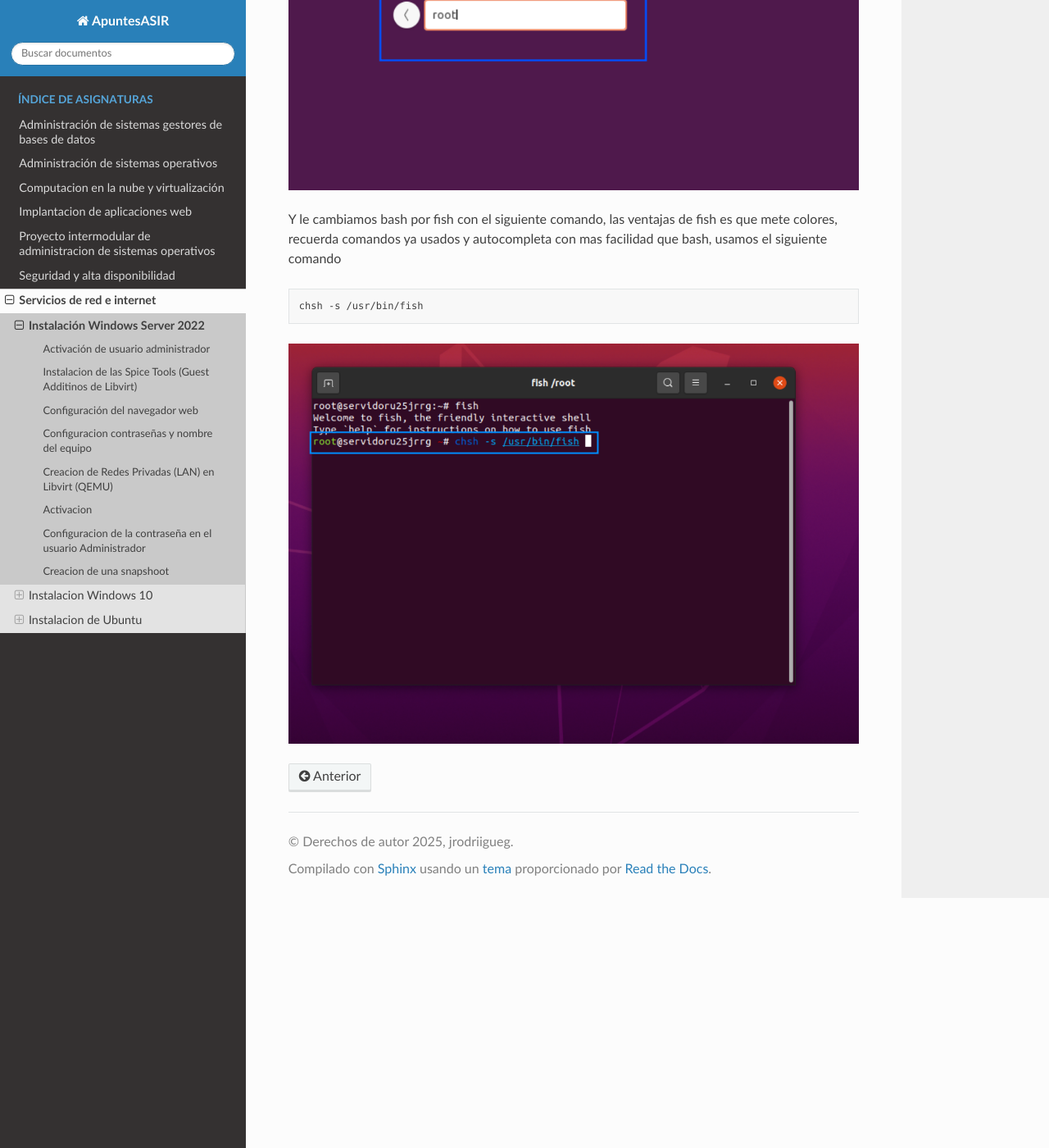
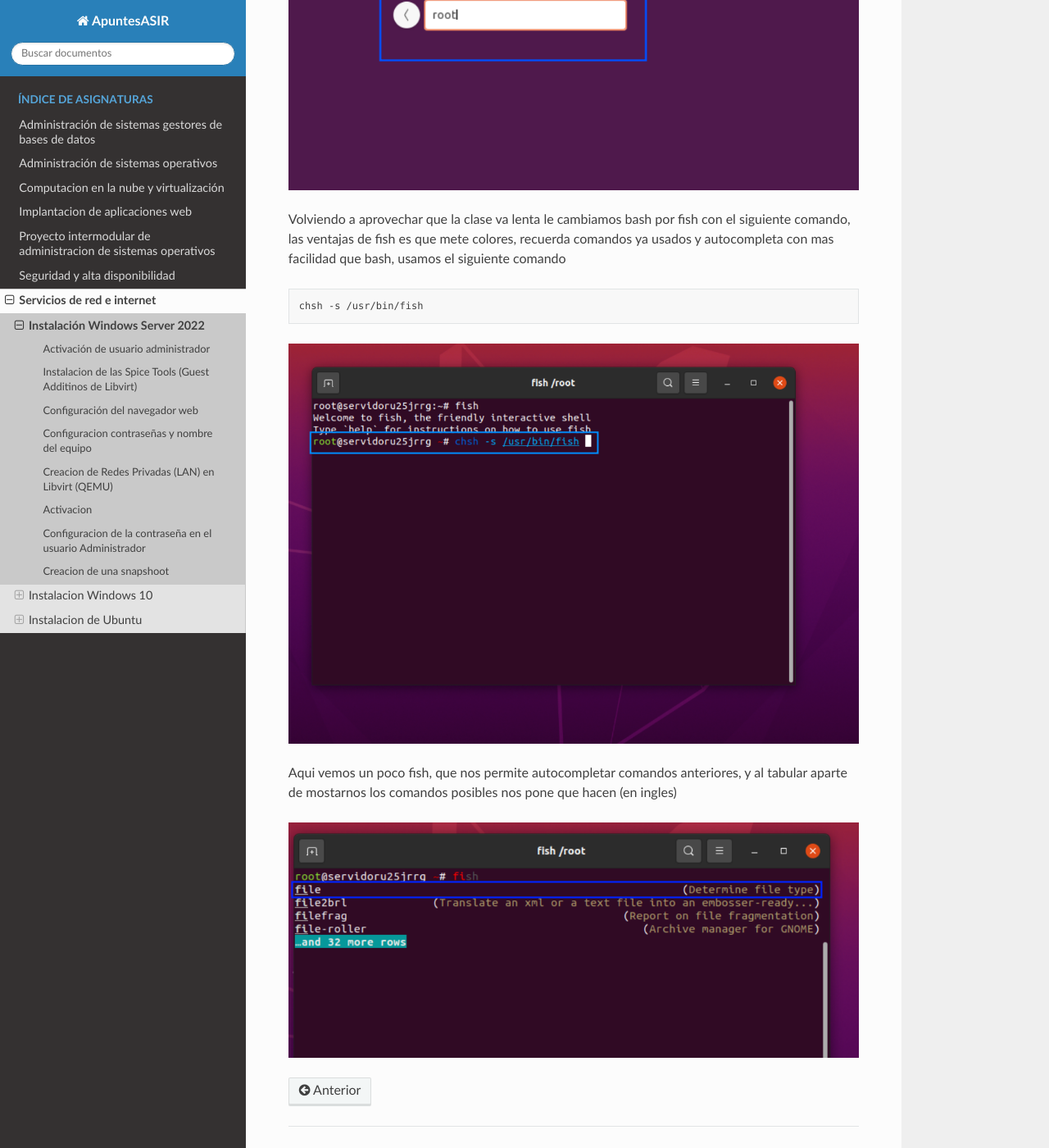
Before and after one commit to jrodriiguezg/ApuntesASIR, a Sphinx documentation site: the page built from docs/servicios-de-red-e-internet/instalacion-maquinas-iniciales.md, in a window 1280 px wide and 1400 px high, scrolled down 84540 px. Shown: the whole window at 82% size. Built offline with Sphinx 7.4.7 and the Read the Docs theme 3.1.0, drawn with Linux system fonts in a browser that asks for light colours; pages that are not in the unit, such as notebooks, are missing from menus.

Commit message:
new file:   docs/servicios-de-red-e-internet/images/ubuntu/38.png 	modified:   docs/servicios-de-red-e-internet/instalacion-maquinas-iniciales.md

````diff
--- a/docs/servicios-de-red-e-internet/instalacion-maquinas-iniciales.md
+++ b/docs/servicios-de-red-e-internet/instalacion-maquinas-iniciales.md
@@ -714,9 +714,13 @@ Ahora inciamos sesion con el usuario **root**
 
 ![Paso105](images/ubuntu/35.png)
 
-Y le cambiamos bash por fish con el siguiente comando, las ventajas de fish es que mete colores, recuerda comandos ya usados y autocompleta con mas facilidad que bash, usamos el siguiente comando
+Volviendo a aprovechar que la clase va lenta  le cambiamos bash por fish con el siguiente comando, las ventajas de fish es que mete colores, recuerda comandos ya usados y autocompleta con mas facilidad que bash, usamos el siguiente comando
 ```bash
 chsh -s /usr/bin/fish
 ```
 
 ![Paso106](images/ubuntu/37.png)
+
+Aqui vemos un poco fish, que nos permite autocompletar comandos anteriores, y al tabular aparte de mostarnos los comandos posibles nos pone que hacen (en ingles)
+
+![Paso107](images/ubuntu/38.png)
````
Also changed, not shown: docs/servicios-de-red-e-internet/images/ubuntu/38.png (added).
